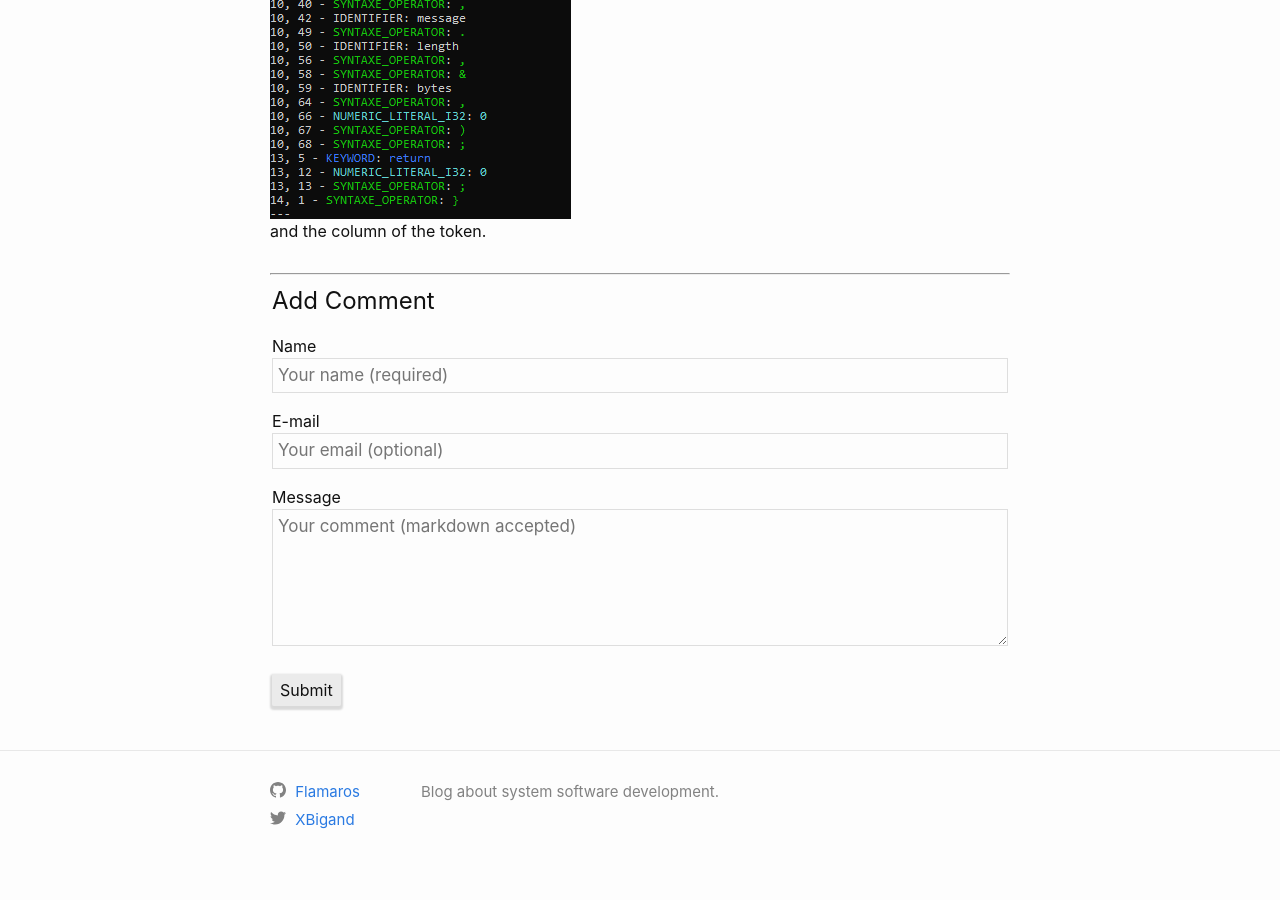
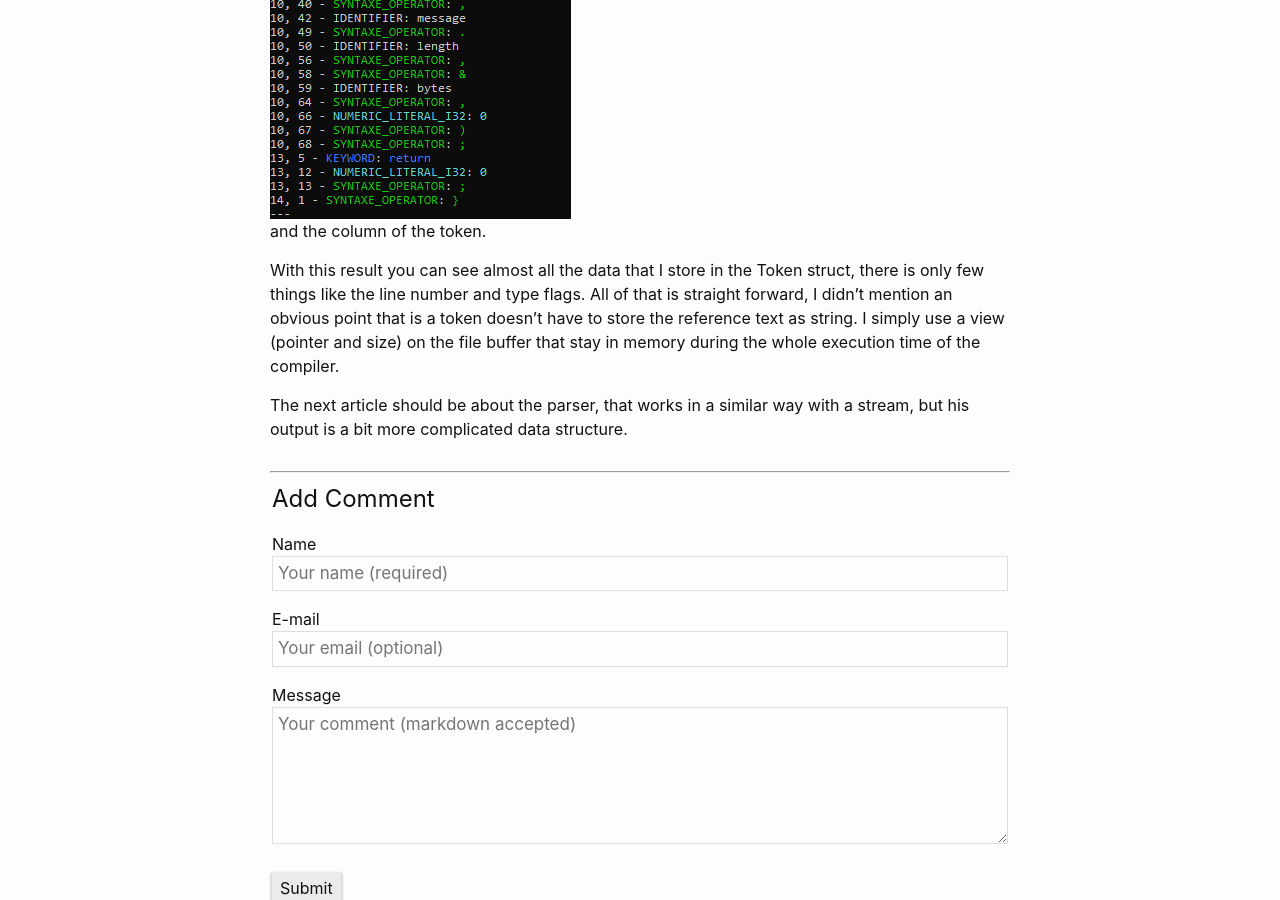
Before and after one commit to Flamaros/Flamaros.github.io, a Jekyll site: the page built from _posts/2020-04-13-F-lang-lexer.markdown, in a window 1280 px wide and 900 px high, scrolled down 2934 px. Built offline with Jekyll 4.4.1, drawn with Linux system fonts in a browser that asks for light colours; nearby versions of some CDN libraries; some of the changed text lies outside the part shown.

Commit message:
Ending the lexer post

```diff
--- a/_posts/2020-04-13-F-lang-lexer.markdown
+++ b/_posts/2020-04-13-F-lang-lexer.markdown
@@ -82,6 +82,14 @@ main :: (arguments : [] string) -> i32
 ![](/assets/images/F-lang-lexer_tokens.png)
 The numbers at start of each lines are the line number and the column of the token.
 
+With this result you can see almost all the data that I store in the Token struct, there is only few things like the
+line number and type flags. All of that is straight forward, I didn't mention an obvious point that is a token doesn't
+have to store the reference text as string. I simply use a view (pointer and size) on the file buffer that stay in
+memory during the whole execution time of the compiler.
+
+The next article should be about the parser, that works in a similar way with a stream, but his output is a bit more
+complicated data structure.
+
 [Crafting Interpreters]: https://craftinginterpreters.com/
 [compiler definition]: https://en.wikipedia.org/wiki/Compiler
 [f-lang]: https://github.com/Flamaros/f-lang
```
Also changed, not shown: other parts of _posts/2020-04-13-F-lang-lexer.markdown (+1 -1 lines).
